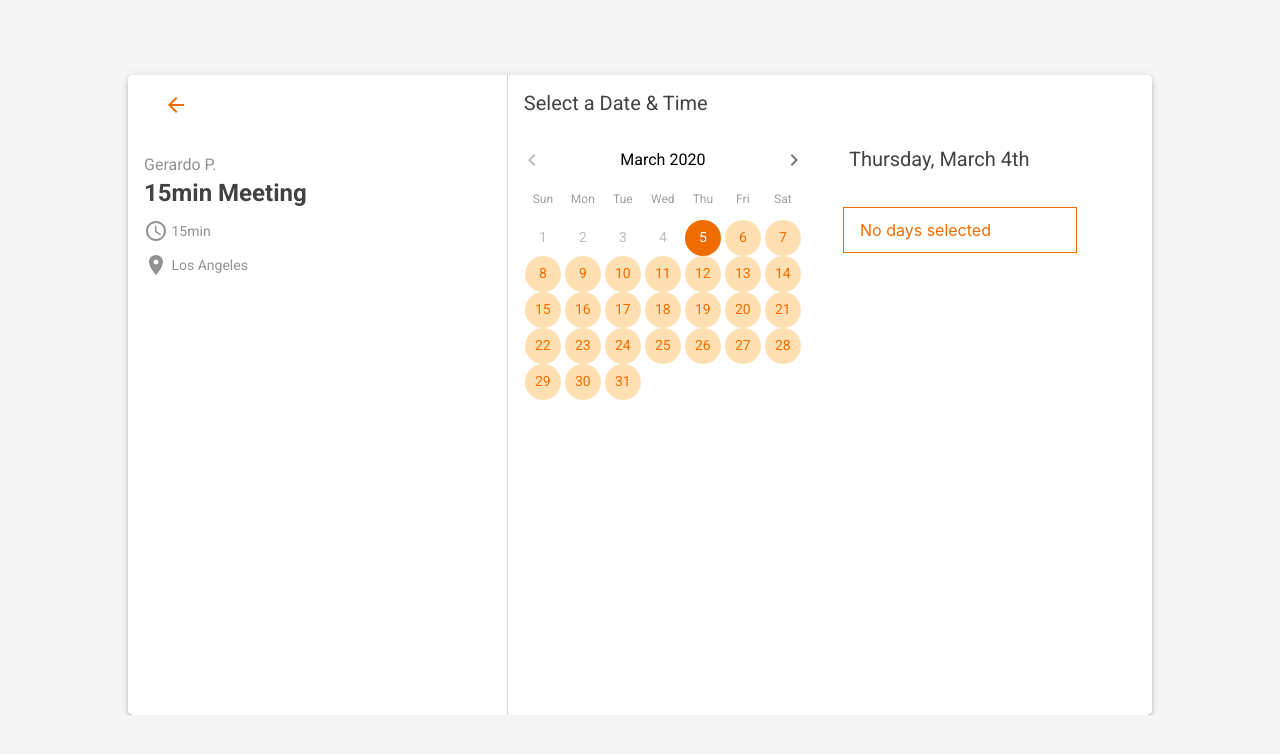
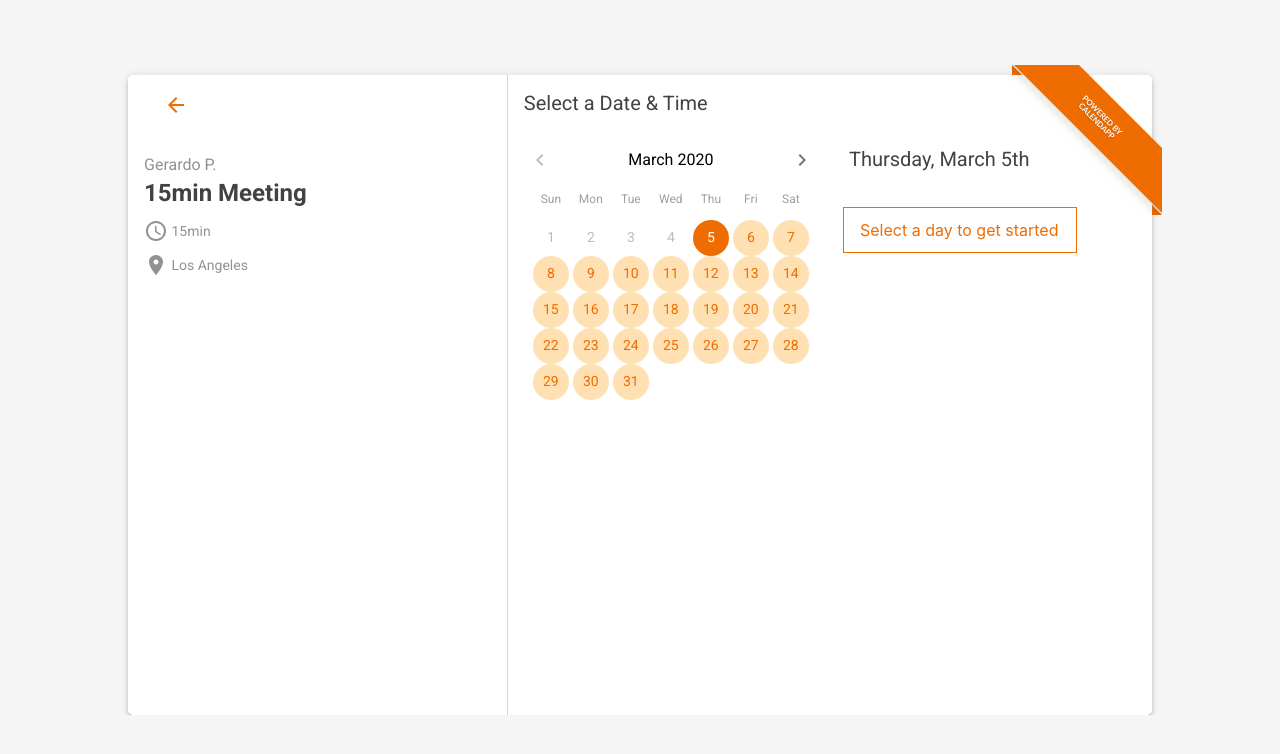
Before and after one commit to hatchways/team-matcha, a React (Create React App) app in the folder client/: page /1/1 in a window 1280 px wide. Shown: the top 754 px of the page. Built offline with nearby package versions, Linux system fonts and the light colour scheme.

Commit message:
dynamic front-end routes created, confirmation page added

```diff
--- a/client/src/pages/CalendarPage/CalendarPage.js
+++ b/client/src/pages/CalendarPage/CalendarPage.js
@@ -1,11 +1,15 @@
 import React, { Component } from 'react';
+import moment from 'moment';
 import { Box, Button, Typography } from '@material-ui/core';
+import { disableDays } from '../../Utils/dates-func';
 import { DatePicker } from "@material-ui/pickers";
-import { disableDays } from '../../Utils/dates-func';
 import LocationOnIcon from '@material-ui/icons/LocationOn';
 import ScheduleIcon from '@material-ui/icons/Schedule';
 import ArrowBackIcon from '@material-ui/icons/ArrowBack';
-import moment from 'moment';
+// importing components
+import ConfirmModal from './ConfirmModal/ConfirmModal';
+import TimeSlotItem from './TimeSlotItem/TimeSlotItem';
+
 
 class CalendarPage extends Component {
     constructor(props){
@@ -13,41 +17,58 @@ class CalendarPage extends Component {
         this.state = {
             date: new Date(),
             availability: {},
-            timeslots: []
+            timeslots: [],
+            showConfirmModal: false,
+            timeSlotSelected: '',
+            timeSlotSelected24hr: ''
         }
     }
 
     componentDidMount(){
         const availability = {
-            "2020-02-25": [{"hour": 0, "minute": 0},
-                           {"hour": 0, "minute": 30},
-                           {"hour": 1, "minute": 0},
-                           {"hour": 1, "minute": 30},
-                           {"hour": 3, "minute": 0}],
             "2020-02-26": [],
-            "2020-02-27": [{"hour": 0, "minute": 0},
-                           {"hour": 0, "minute": 30},
-                           {"hour": 2, "minute": 0},
-                           {"hour": 2, "minute": 30},
-                           {"hour": 3, "minute": 0}],
+            "2020-02-27": [{"hour": 12, "minute": 0},
+                           {"hour": 12, "minute": 30},
+                           {"hour": 13, "minute": 0},
+                           {"hour": 13, "minute": 30},
+                           {"hour": 14, "minute": 0},
+                           {"hour": 14, "minute": 30},
+                           {"hour": 15, "minute": 0},
+                           {"hour": 15, "minute": 30},
+                           {"hour": 16, "minute": 0},
+                           {"hour": 16, "minute": 30}],
             "2020-02-28": [],
-            "2020-02-29": []
+            "2020-02-29": [{"hour": 0, "minute": 0},
+            {"hour": 0, "minute": 30},
+            {"hour": 1, "minute": 0},
+            {"hour": 1, "minute": 30},
+            {"hour": 3, "minute": 0}],
         }
-        // fetch event availability from server
+        // fetch event availability days and timeslots from server
         this.setState({ availability });
-        console.log('dynamic url params', this.props.match.params);
+        // console.log('this.props.location', this.props.location);
+        // console.log('dynamic url params', this.props.match.params);
+        console.log('parsed date', moment('2020-02-28T16:30').format('hh:mma dddd MMMM Do YYYY')); // parsed data for confirmation zz for time zone
     }
 
-    // ! handles date change and time-slots to render
+    handleFetch = () => {
+        // /users/{public_id}/events/{event_url}
+    }
+
+    // method: handles date change and time-slots to render
     handleDateChange = (date) => {
         this.setState({
             date: date,
             timeslots: this.state.availability[date.format('YYYY-MM-DD')]
             }, () => console.log(this.state)
         );
+        const { public_id, eventLink } = this.props.match.params; // get params from url
+        const monthQuery = date.format('YYYY-MM'); // set month query url-param
+        const dateQuery = date.format('YYYY-MM-DD'); // set date query url-param
+        this.props.history.push(`/${public_id}/${eventLink}?month=${monthQuery}&date=${dateQuery}`); // onChange set url
     };
 
-    // ! disables days
+    // method: disables days
     handleDisableDates = (date) => {
         const days = disableDays(this.state.availability);
         const dateFound = days.find((dayStr) => {
@@ -56,11 +77,29 @@ class CalendarPage extends Component {
         return dateFound;
     };
 
+    handleConfirmModal = (time, time24hr) => {
+        this.setState((prevState) => {
+            return {
+                timeSlotSelected: time,
+                timeSlotSelected24hr: time24hr,
+                showConfirmModal: !prevState.showConfirmModal
+            }
+        });
+    };
+
+    handleConfirmation = () => {
+        const { public_id, eventLink } = this.props.match.params;
+        const dateSelectedParam = `${this.state.date.format('YYYY-MM-DD')}T${this.state.timeSlotSelected24hr}`;
+        const monthQuery = this.state.date.format('YYYY-MM'); // set month query url-param
+        const dateQuery = this.state.date.format('YYYY-MM-DD'); // set date query url-param
+        this.props.history.push(`/${public_id}/${eventLink}/${dateSelectedParam}?month=${monthQuery}&date=${dateQuery}`); // redirect to confirmation page
+    };
+
     render(){
         return (
             <Box className="calendarPage">
                 <Box boxShadow={3} className="calendarPage__container">
-                    {/*event information*/}
+                <div className="ribbon ribbon-top-right"><span>Powered By<br/>CalendApp</span></div>
                     <Box className="calendarPage__event">
                         <Button className="calendarPage__event--btn"><ArrowBackIcon /></Button>
                         <Typography variant="body1" className="calendarPage__event--username">Gerardo P.</Typography>
@@ -68,7 +107,6 @@ class CalendarPage extends Component {
                         <Typography variant="body2" className="calendarPage__event--duration"><ScheduleIcon />&nbsp;15min</Typography>
                         <Typography variant="body2" className="calendarPage__event--location"><LocationOnIcon />&nbsp;Los Angeles</Typography>
                     </Box>
-                    {/*calendar section with s*/}
                     <Box className="calendarPage__datepicker">
                         <Box className="calendarPage__datepicker--header">
                             <Typography className="calendarPage__datepicker--header--title" variant="h6">Select a Date & Time</Typography>
@@ -81,38 +119,33 @@ class CalendarPage extends Component {
                             openTo="date"
                             value={this.state.date}
                             onChange={this.handleDateChange}
+                            orientation="landscape"
                             disablePast
                             shouldDisableDate={this.handleDisableDates}
-                            className=""
+
                         />
                             <Box className="calendarPage__timeslots">
-                                <Typography variant="h6" className="calendarPage__timeslots--title">{moment().format('dddd, MMMM do')}</Typography>
+                                <Typography variant="h6" className="calendarPage__timeslots--title">{moment(this.state.date).format('dddd, MMMM Do')}</Typography>
                                 <Box className="calendarPage__timeslots--list">
                                     {
-                                        // testing timeslots render
                                         this.state.timeslots.length > 0
-                                        ? this.state.timeslots.map((timeslot, index) => (<TimeSlotsItem key={index} {...timeslot}/>))
-                                        : <p className="calendarPage__timeslots--btn">No days selected</p>
+                                        ? this.state.timeslots.map((timeslot, index) => (<TimeSlotItem handleTimeSlotSelected={this.handleTimeSlotSelected} handleConfirmModal={this.handleConfirmModal} key={index} {...timeslot}/>))
+                                        : <p className="calendarPage__timeslots--msg">Select a day to get started</p>
                                     }
                                 </Box>
                             </Box>
                         </Box>
                     </Box>
                 </Box>
+                { this.state.showConfirmModal
+                    ? <ConfirmModal
+                        timeSlotSelected={this.state.timeSlotSelected}
+                        handleConfirmModal={this.handleConfirmModal}
+                        handleConfirmation={this.handleConfirmation}
+                        /> : null }
             </Box>
         )
     }
 }
 
 export default CalendarPage;
-
-const TimeSlotsItem = ({ hour, minute }) => {
-    const hourFormatted = moment((hour).toString(),'HH').format('HH');
-    const formattedTimeSlot = moment(`${hourFormatted}:${minute}`, 'HH:mm').format('h:mm a');
-    console.log('formatted time slot', formattedTimeSlot);
-    return (
-        <React.Fragment>
-            <Button className="calendarPage__timeslots--btn">{formattedTimeSlot}</Button>
-        </React.Fragment>
-    )
-}
--- /dev/null
+++ b/client/src/pages/CalendarPage/ConfirmModal/ConfirmModal.js
@@ -0,0 +1,36 @@
+// importing modules
+import React from 'react';
+import { Box, Button, Typography } from '@material-ui/core';
+import LocationOnIcon from '@material-ui/icons/LocationOn';
+import ScheduleIcon from '@material-ui/icons/Schedule';
+
+const confirmModal = ({ handleConfirmation, handleConfirmModal, timeSlotSelected }) => (
+    <Box className="confirmModal">
+        <Box boxShadow={3} className="confirmModal__window">
+            <Box className="confirmModal__window--header">
+                Confirm Meeting Time
+            </Box>
+            <Box className="confirmModal__window--col">
+                <Typography variant="body1" className="confirmModal__window--col--text--username">Gerardo P.</Typography>
+                <Typography variant="h5" className="confirmModal__window--col--text--eventname">15min Meeting</Typography>
+                <Typography variant="body2" className="confirmModal__window--col--text--duration"><ScheduleIcon />&nbsp;15min</Typography>
+                <Typography variant="body2" className="confirmModal__window--col--text--location"><LocationOnIcon />&nbsp;Los Angeles</Typography>
+                <Typography variant="body2" className="confirmModal__window--col--text">&nbsp;@{timeSlotSelected}</Typography>
+            </Box>
+            <Box className="confirmModal__window--footer">
+                <Button
+                    onClick={handleConfirmation}
+                    className="confirmModal__window--btn confirmModal__window--btn--update"
+                >Confirm</Button>
+                <Button
+                    onClick={() => {
+                        handleConfirmModal();
+                    }}
+                    className="confirmModal__window--btn confirmModal__window--btn--cancel"
+                >Cancel</Button>
+            </Box>
+        </Box>
+    </Box>
+);
+
+export default confirmModal;
--- /dev/null
+++ b/client/src/pages/CalendarPage/TimeSlotItem/TimeSlotItem.js
@@ -0,0 +1,16 @@
+import React from 'react'
+import moment from 'moment';
+import { Button} from '@material-ui/core';
+
+const TimeSlotItem = ({ hour, minute, handleConfirmModal }) => {
+    const hourFormatted = moment((hour).toString(),'HH').format('HH');
+    const formattedTimeSlot = moment(`${hourFormatted}:${minute}`, 'HH:mm').format('h:mm a'); // formatted time to reflect 12hr
+    const formattedTimeSlot24hr = moment(`${hourFormatted}:${minute}`, 'HH:mm').format('HH:mm:ss'); // formatted time to reflect 24hr
+    return (
+        <React.Fragment>
+            <Button onClick={() => handleConfirmModal(formattedTimeSlot, formattedTimeSlot24hr)} className="calendarPage__timeslots--btn">{formattedTimeSlot}</Button>
+        </React.Fragment>
+    )
+}
+
+export default TimeSlotItem;
--- a/client/src/styles/components/CalendarPage.scss
+++ b/client/src/styles/components/CalendarPage.scss
@@ -2,6 +2,7 @@
     @include applyFlex(center,center);
     padding-top: 75px;
     overflow: hidden;
+    position: relative;
     width: 100%;
     &__container{
         @include applyFlex(flex-start, space-between);
@@ -9,6 +10,7 @@
         border-radius: 5px;
         height: 80vh; // ! substitute for padding later
         // padding-bottom: 50px;
+        position: relative;
         width: 80%;
     }
 
@@ -98,5 +100,14 @@
             padding: 12px 16px !important;
             width: 200px !important;
         }
+
+        &--msg{
+            color: $primary !important;
+            background: none !important;
+            margin-bottom: 10px !important;
+            border: solid 1px $primary !important;
+            padding: 12px 16px !important;
+            width: 200px !important;
+        }
     }
 }
--- /dev/null
+++ b/client/src/styles/components/ConfirmModal.scss
@@ -0,0 +1,68 @@
+.confirmModal{
+    @include applyFlex(flex-start, center);
+    background-color: rgba(255, 255, 255, 0.783);
+    top: 0;
+    left: 0;
+    position: absolute;
+    height: 100%;
+    width: 100%;
+    overflow: hidden;
+    z-index: 100;
+    &__window{
+        border: solid 1px $off-black;
+        border-radius: 5px;
+        background-color: #fff;
+        margin-top: 100px;
+        position: fixed;
+        width: 375px;
+        &--header{
+            @include applyFlex(center, center);
+            border: solid 1px $off-black;
+            padding: 12px 0px;
+            text-align: center;
+            width: 100%;
+        }
+        &--footer{
+            @include applyFlex(center, center);
+            padding: 12px 0px;
+            width: 100%;
+        }
+        &--col{
+            @include applyFlex(center, flex-start, column);
+            padding-bottom: 10px;
+            padding-top: 10px;
+            &--text{
+                &--username{
+                    color: $light-gray !important;
+                    font-weight: 400 !important;
+                }
+                &--eventname{
+                    color: $gray;
+                    margin-bottom: 10px !important;
+                    font-weight: 600 !important;
+                }
+                &--duration{
+                    @include applyFlex(center, flex-start);
+                    margin-bottom: 10px !important;
+                    color: $light-gray !important;
+                }
+                &--location{
+                    @include applyFlex(center, flex-start);
+                    color: $light-gray !important;
+                }
+            }
+        }
+        &--btn{
+            padding: 8px 32px !important;
+            &--cancel{
+                color: $light-gray !important;
+                border: solid 1px $off-black !important;
+            }
+            &--update{
+                background-color: $primary !important;
+                color: #fff !important;
+                margin-right: 10px !important;
+            }
+        }
+    }
+}
--- /dev/null
+++ b/client/src/styles/components/Ribbon.scss
@@ -0,0 +1,54 @@
+/* common */
+.ribbon {
+    width: 150px;
+    height: 150px;
+    overflow: hidden;
+    position: absolute;
+    z-index: 100;
+  }
+  .ribbon::before,
+  .ribbon::after {
+    position: absolute;
+    z-index: -1;
+    content: '';
+    display: block;
+    border: 5px solid #ef6c00;
+  }
+  .ribbon span {
+    position: absolute;
+    display: block;
+    width: 225px;
+    padding: 15px 0;
+    background-color: #ef6c00;
+    box-shadow: 0 5px 10px rgba(0,0,0,.1);
+    color: #fff;
+    font: 700 18px/1 'Lato', sans-serif;
+    text-shadow: 0 1px 1px rgba(0,0,0,.2);
+    text-transform: uppercase;
+    text-align: center;
+    font-size: .5rem;
+  }
+
+  /* top right*/
+.ribbon-top-right {
+    top: -10px;
+    right: -10px;
+  }
+  .ribbon-top-right::before,
+  .ribbon-top-right::after {
+    border-top-color: transparent;
+    border-right-color: transparent;
+  }
+  .ribbon-top-right::before {
+    top: 0;
+    left: 0;
+  }
+  .ribbon-top-right::after {
+    bottom: 0;
+    right: 0;
+  }
+  .ribbon-top-right span {
+    left: -25px;
+    top: 30px;
+    transform: rotate(45deg);
+  }
--- a/client/src/styles/main.scss
+++ b/client/src/styles/main.scss
@@ -29,3 +29,5 @@
 @import './components/EventDaysAvlCheckbox.scss';
 @import './components/EventAvlTimeDropdown.scss';
 @import './components/CalendarPage.scss';
+@import './components/Ribbon.scss';
+@import './components/ConfirmModal.scss';
```
Also changed, not shown: client/src/App.js (+10 -0 lines), client/src/pages/ConfirmationPage/ConfirmationPage.js (added, +24 -0 lines).
